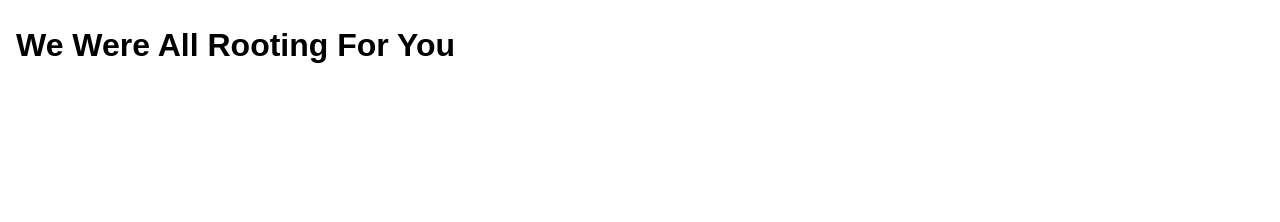
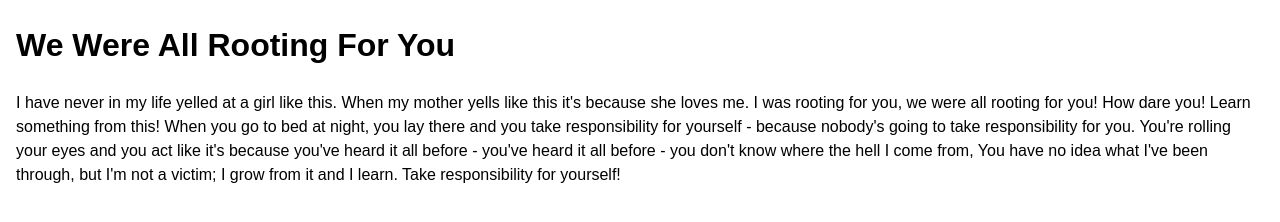
Before and after one commit to TreJpg/In-Class-Exercise-2, a plain HTML site: page index.html in a window 1280 px wide. Drawn offline with Linux system fonts and the light colour scheme.

Commit message:
Update index.html

```diff
--- a/index.html
+++ b/index.html
@@ -5,6 +5,11 @@
   </head>
   <h1>We Were All Rooting For You</h1>
   <body>
-
+    I have never in my life yelled at a girl like this.
+    When my mother yells like this it's because she loves me. I was rooting for you, we were all rooting for you!
+    How dare you! Learn something from this! When you go to bed at night, you lay there and you take responsibility for yourself -
+    because nobody's going to take responsibility for you. You're rolling your eyes and you act like it's because you've heard it all before -
+    you've heard it all before - you don't know where the hell I come from, You have no idea what I've been through, but I'm not a victim;
+    I grow from it and I learn. Take responsibility for yourself!
   </body>
 </html>
```
